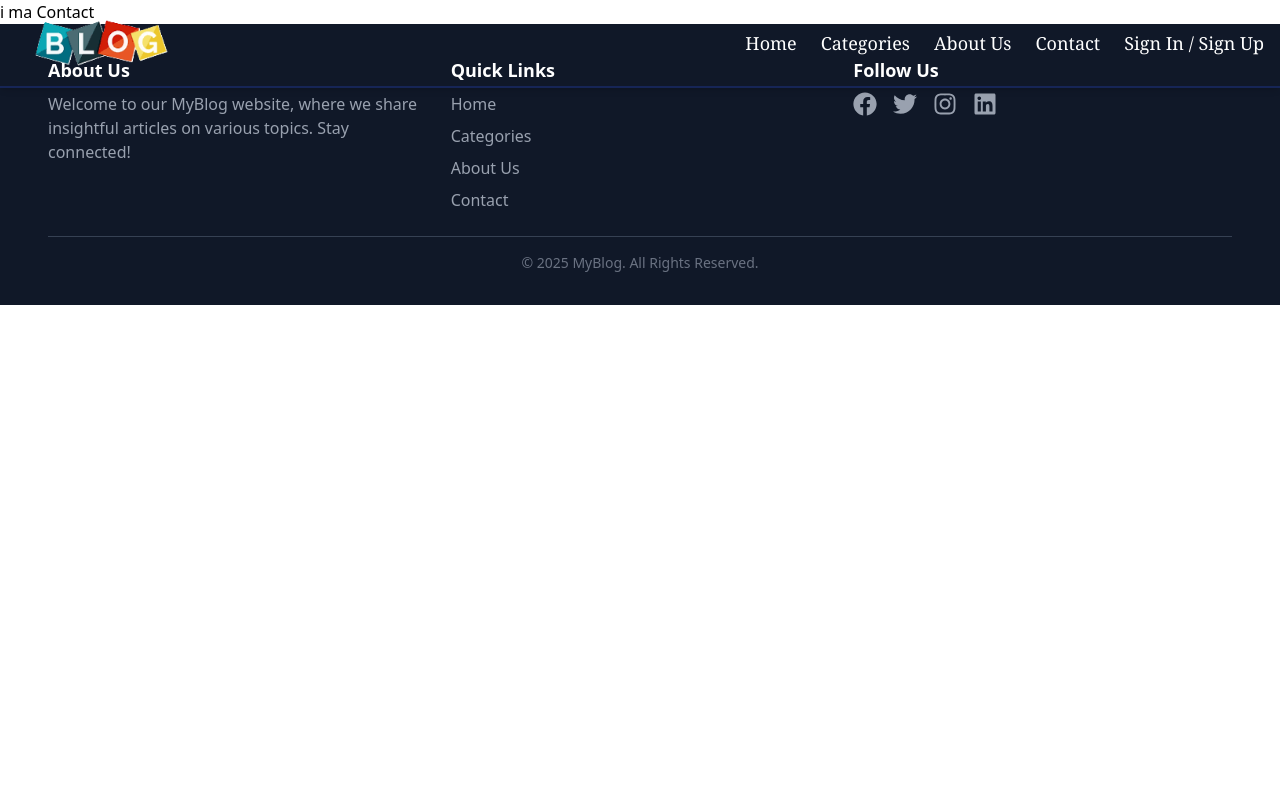
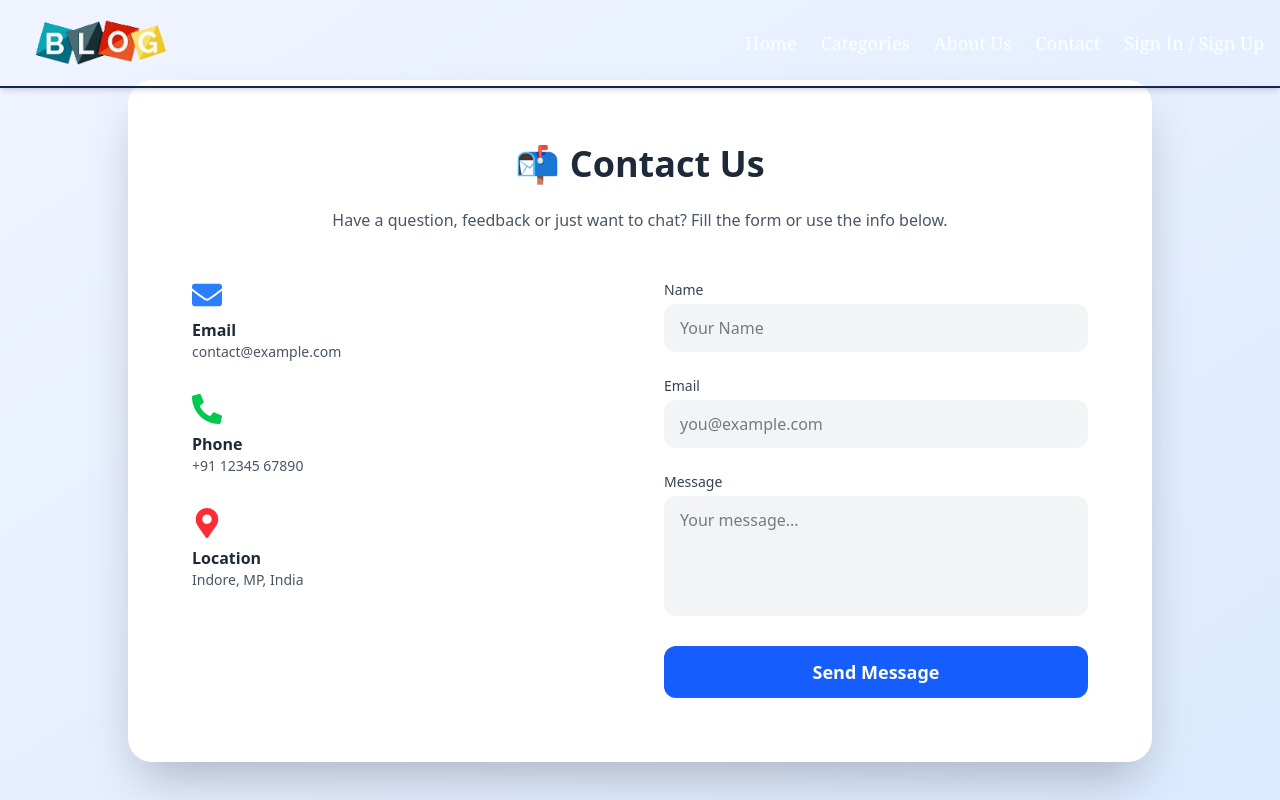
Before and after one commit to Ankit626517/blog-web-app, a React (Vite) app: page /contact in a window 1280 px wide. Shown: the top 800 px of the page. Built offline with nearby package versions, Linux system fonts and the light colour scheme.

Commit message:
Enhance About and Contact components with animations and improved layout; update Vite config

```diff
--- a/src/Component/NavbarPages/About.jsx
+++ b/src/Component/NavbarPages/About.jsx
@@ -1,10 +1,64 @@
-import { FaFacebookF, FaTwitter, FaInstagram, FaLinkedinIn } from 'react-icons/fa';
 import { motion } from 'framer-motion';
+import { FaBookOpen, FaLightbulb, FaPenNib } from 'react-icons/fa';
 
 export default function About() {
   return (
-    <>
-   <p>About</p>
-    </>
+    <div className="min-h-screen bg-gradient-to-br from-[#f2f7ff] to-[#dbe9ff] dark:from-[#0f172a] dark:to-[#1e293b] flex items-center justify-center px-6 py-20">
+      <motion.div
+        initial={{ opacity: 0, y: 60 }}
+        animate={{ opacity: 1, y: 0 }}
+        transition={{ duration: 0.8 }}
+        className="bg-white dark:bg-[#1e293b] max-w-5xl w-full p-14 rounded-3xl shadow-[0_20px_60px_rgba(0,0,0,0.1)] text-center"
+      >
+        <motion.h2
+          className="text-5xl md:text-6xl font-extrabold text-gray-800 dark:text-white mb-10 tracking-tight"
+          initial={{ scale: 0.95 }}
+          animate={{ scale: 1 }}
+          transition={{ delay: 0.3 }}
+        >
+          📝 About This Blog
+        </motion.h2>
+
+        <motion.p
+          className="text-xl md:text-2xl text-gray-600 dark:text-gray-300 leading-relaxed mb-12 max-w-4xl mx-auto"
+          initial={{ opacity: 0 }}
+          animate={{ opacity: 1 }}
+          transition={{ delay: 0.5 }}
+        >
+          Welcome to our blog — your go-to space for everything web development, creative insights,
+          and practical tech guides. We bring you well-crafted tutorials, thoughtful ideas, and inspiring
+          content to help you grow as a developer and thinker.
+        </motion.p>
+
+        <div className="grid grid-cols-1 md:grid-cols-3 gap-10 mt-10">
+          <motion.div
+            whileHover={{ scale: 1.1 }}
+            className="flex flex-col items-center bg-[#eaf4ff] dark:bg-[#334155] p-6 rounded-2xl shadow-md"
+          >
+            <FaBookOpen size={42} className="text-blue-600 dark:text-blue-400 mb-3" />
+            <h3 className="text-xl font-semibold text-gray-800 dark:text-white mb-2">In-Depth Tutorials</h3>
+            <p className="text-gray-600 dark:text-gray-300 text-base">Learn web dev, tools, and frameworks with step-by-step guides.</p>
+          </motion.div>
+
+          <motion.div
+            whileHover={{ scale: 1.1 }}
+            className="flex flex-col items-center bg-[#fff7e6] dark:bg-[#3f3f46] p-6 rounded-2xl shadow-md"
+          >
+            <FaLightbulb size={42} className="text-yellow-500 dark:text-yellow-400 mb-3" />
+            <h3 className="text-xl font-semibold text-gray-800 dark:text-white mb-2">Creative Ideas</h3>
+            <p className="text-gray-600 dark:text-gray-300 text-base">Explore project ideas, side-hustles, and developer inspiration.</p>
+          </motion.div>
+
+          <motion.div
+            whileHover={{ scale: 1.1 }}
+            className="flex flex-col items-center bg-[#ffe6f1] dark:bg-[#4b5563] p-6 rounded-2xl shadow-md"
+          >
+            <FaPenNib size={42} className="text-pink-500 dark:text-pink-400 mb-3" />
+            <h3 className="text-xl font-semibold text-gray-800 dark:text-white mb-2">Quality Writing</h3>
+            <p className="text-gray-600 dark:text-gray-300 text-base">Read thoughtful posts that connect tech with real-life learning.</p>
+          </motion.div>
+        </div>
+      </motion.div>
+    </div>
   );
 }
--- a/src/Component/NavbarPages/Contact.jsx
+++ b/src/Component/NavbarPages/Contact.jsx
@@ -1,9 +1,80 @@
-import React from 'react'
+import { motion } from 'framer-motion';
+import { FaEnvelope, FaPhoneAlt, FaMapMarkerAlt } from 'react-icons/fa';
 
 export default function Contact() {
   return (
-    <div>
-      <h1>i ma Contact</h1>
+    <div className="min-h-screen bg-gradient-to-br from-[#f0f4ff] to-[#dbeaff] dark:from-[#0f172a] dark:to-[#1e293b] px-6 py-20 flex items-center justify-center">
+      <motion.div
+        initial={{ opacity: 0, y: 60 }}
+        animate={{ opacity: 1, y: 0 }}
+        transition={{ duration: 0.8 }}
+        className="bg-white dark:bg-[#1e293b] p-10 md:p-16 rounded-3xl shadow-2xl w-full max-w-5xl"
+      >
+        <h2 className="text-4xl font-bold text-center text-gray-800 dark:text-white mb-6">
+          📬 Contact Us
+        </h2>
+
+        <p className="text-center text-gray-600 dark:text-gray-300 mb-12">
+          Have a question, feedback or just want to chat? Fill the form or use the info below.
+        </p>
+
+        <div className="grid md:grid-cols-2 gap-12">
+          {/* Contact Info */}
+          <div className="space-y-8 text-center md:text-left">
+            <div className="flex flex-col items-center md:items-start">
+              <FaEnvelope className="text-blue-500 dark:text-blue-400 text-3xl mb-2" />
+              <p className="text-gray-800 dark:text-white font-semibold">Email</p>
+              <p className="text-gray-600 dark:text-gray-300 text-sm">contact@example.com</p>
+            </div>
+            <div className="flex flex-col items-center md:items-start">
+              <FaPhoneAlt className="text-green-500 dark:text-green-400 text-3xl mb-2" />
+              <p className="text-gray-800 dark:text-white font-semibold">Phone</p>
+              <p className="text-gray-600 dark:text-gray-300 text-sm">+91 12345 67890</p>
+            </div>
+            <div className="flex flex-col items-center md:items-start">
+              <FaMapMarkerAlt className="text-red-500 dark:text-red-400 text-3xl mb-2" />
+              <p className="text-gray-800 dark:text-white font-semibold">Location</p>
+              <p className="text-gray-600 dark:text-gray-300 text-sm">Indore, MP, India</p>
+            </div>
+          </div>
+
+          {/* Contact Form */}
+          <form className="space-y-6">
+            <div>
+              <label className="block text-sm text-gray-700 dark:text-gray-300 mb-1">Name</label>
+              <input
+                type="text"
+                placeholder="Your Name"
+                className="w-full px-4 py-3 rounded-xl bg-gray-100 dark:bg-gray-700 dark:text-white outline-none focus:ring-2 focus:ring-blue-500"
+              />
+            </div>
+            <div>
+              <label className="block text-sm text-gray-700 dark:text-gray-300 mb-1">Email</label>
+              <input
+                type="email"
+                placeholder="you@example.com"
+                className="w-full px-4 py-3 rounded-xl bg-gray-100 dark:bg-gray-700 dark:text-white outline-none focus:ring-2 focus:ring-blue-500"
+              />
+            </div>
+            <div>
+              <label className="block text-sm text-gray-700 dark:text-gray-300 mb-1">Message</label>
+              <textarea
+                rows="4"
+                placeholder="Your message..."
+                className="w-full px-4 py-3 rounded-xl bg-gray-100 dark:bg-gray-700 dark:text-white outline-none focus:ring-2 focus:ring-blue-500 resize-none"
+              ></textarea>
+            </div>
+            <motion.button
+              whileHover={{ scale: 1.05 }}
+              whileTap={{ scale: 0.95 }}
+              type="submit"
+              className="w-full py-3 bg-blue-600 hover:bg-blue-700 transition-colors text-white rounded-xl font-semibold text-lg"
+            >
+              Send Message
+            </motion.button>
+          </form>
+        </div>
+      </motion.div>
     </div>
-  )
+  );
 }
--- a/vite.config.js
+++ b/vite.config.js
@@ -6,5 +6,6 @@ import tailwindcss from '@tailwindcss/vite'
 export default defineConfig({
   plugins: [react(),
     tailwindcss(),
+
   ],
 })
```
